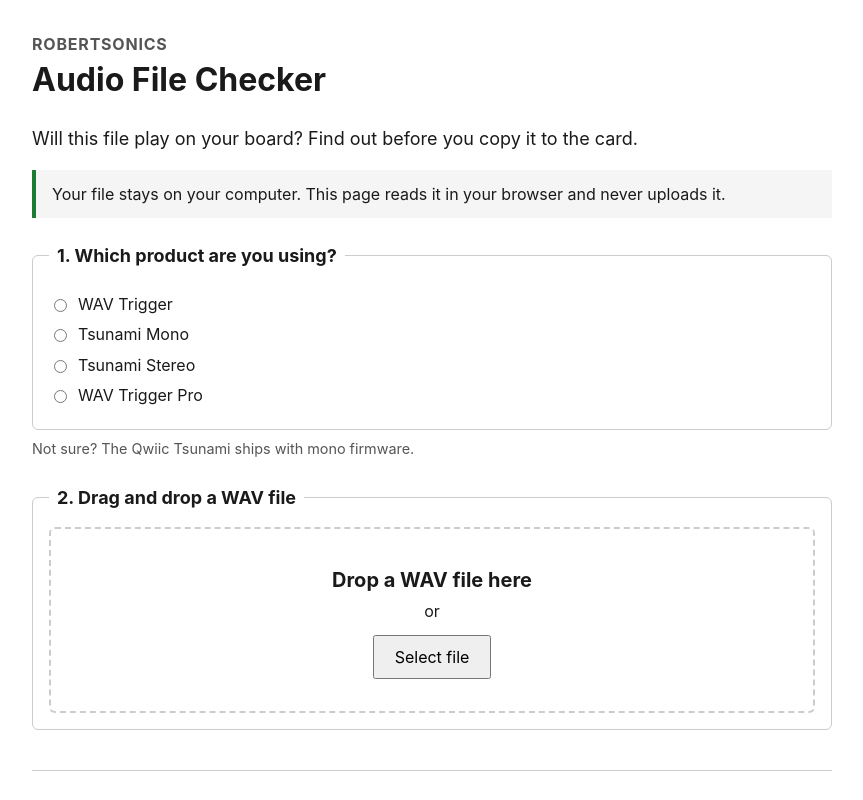
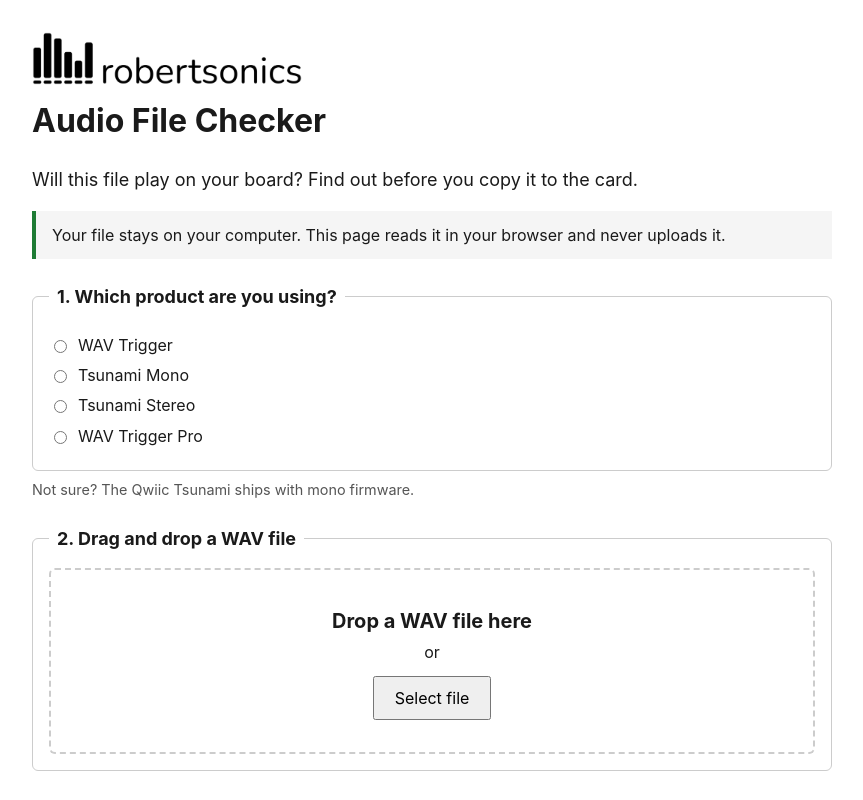
Before and after one commit to TronMonroh/Audio-File-Checker, a plain HTML site: page index.html in a window 1280 px wide. Shown: the top 800 px of the page, without its empty margins (208-1071 px from the left). Drawn offline with Linux system fonts and the light colour scheme.

Commit message:
Show Jamie's logo in the header, with a white version for dark mode
Co-Authored-By: Claude Opus 5.5 <noreply@anthropic.com>

```diff
--- a/index.html
+++ b/index.html
@@ -15,8 +15,11 @@
 </head>
 <body>
   <header>
-    <!-- Text title until Jamie's logo file arrives (decision F). -->
-    <p class="brand">Robertsonics</p>
+    <!-- Jamie's logo. The browser shows the white version in dark mode. -->
+    <picture>
+      <source srcset="assets/robertsonics-logo-white.png" media="(prefers-color-scheme: dark)">
+      <img class="logo" src="assets/robertsonics-logo.png" alt="Robertsonics" width="720" height="141">
+    </picture>
     <h1>Audio File Checker</h1>
   </header>
 
--- a/styles.css
+++ b/styles.css
@@ -49,12 +49,15 @@ main {
   margin: 0 auto;
 }
 
-.brand {
-  margin: 0;
-  font-weight: bold;
-  letter-spacing: 0.05em;
-  text-transform: uppercase;
-  color: var(--muted);
+/* The logo is 270px wide on desktop. On phones it is 60% of the screen
+   width instead (min() picks whichever is smaller), so it scales down.
+   height: auto keeps its shape (the width and height in index.html only
+   tell the browser the shape, so the page doesn't jump while it loads). */
+.logo {
+  display: block;
+  width: min(270px, 60vw);
+  height: auto;
+  margin-bottom: 0.75rem;
 }
 
 h1 {
```
Also changed, not shown: tests/page.test.js (+7 -0 lines), assets/robertsonics-logo-white.png (added), assets/robertsonics-logo.png (added), 1 other file.
